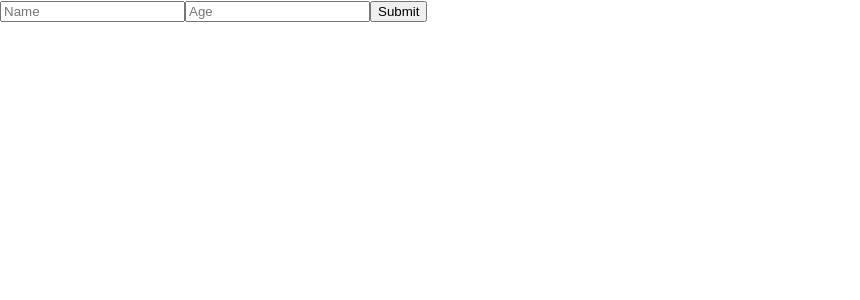
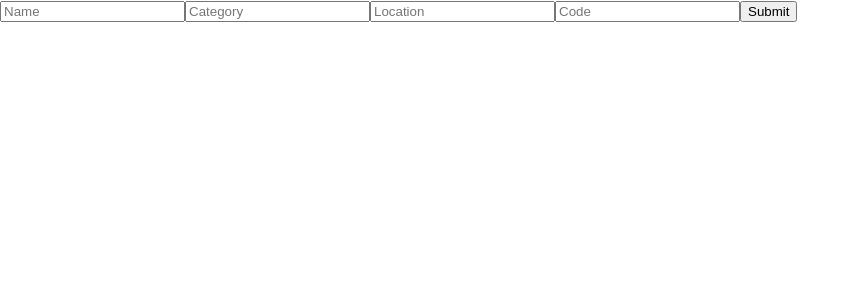
Before and after one commit to AndresOrozcoDev/react-16-firestore, a React (Create React App) app: page / in a window 1280 px wide. Shown: the top 300 px of the page, without its empty margins (0-860 px from the left). Built offline with nearby package versions, Linux system fonts and the light colour scheme.

Commit message:
add setup

```diff
--- a/package.json
+++ b/package.json
@@ -9,6 +9,7 @@
     "firebase": "^10.12.5",
     "react": "^18.3.1",
     "react-dom": "^18.3.1",
+    "react-router-dom": "^6.26.0",
     "react-scripts": "5.0.1",
     "web-vitals": "^2.1.4"
   },
--- a/public/index.html
+++ b/public/index.html
@@ -24,7 +24,7 @@
       work correctly both with client-side routing and a non-root public URL.
       Learn how to configure a non-root public URL by running `npm run build`.
     -->
-    <title>React App</title>
+    <title>Things to do in Medellin</title>
   </head>
   <body>
     <noscript>You need to enable JavaScript to run this app.</noscript>
--- a/src/App.js
+++ b/src/App.js
@@ -1,47 +1,19 @@
-// App.js
-import React, { useState } from 'react';
-import { db } from './firebase-config';
-import { collection, addDoc } from 'firebase/firestore';
+import React from 'react';
+import { BrowserRouter, Routes, Route } from "react-router-dom";
+
+import Attraction from './pages/attraction';
+
 
 function App() {
-  const [name, setName] = useState('');
-  const [age, setAge] = useState('');
-
-  const handleSubmit = async (e) => {
-    e.preventDefault();
-    try {
-      const docRef = await addDoc(collection(db, 'attraction'), {
-        name: name,
-        category: age,
-        location: age,
-        code: age
-      });
-      console.log("Document written with ID: ", docRef.id);
-    } catch (e) {
-      console.error("Error adding document: ", e);
-    }
-  };
 
   return (
-    <div>
-      <form onSubmit={handleSubmit}>
-        <input
-          type="text"
-          placeholder="Name"
-          value={name}
-          onChange={(e) => setName(e.target.value)}
-          required
-        />
-        <input
-          type="number"
-          placeholder="Age"
-          value={age}
-          onChange={(e) => setAge(e.target.value)}
-          required
-        />
-        <button type="submit">Submit</button>
-      </form>
-    </div>
+    <BrowserRouter>
+      <div>
+        <Routes>
+          <Route path="/" element={<Attraction />} />
+        </Routes>
+      </div>
+    </BrowserRouter>
   );
 }
 
--- /dev/null
+++ b/src/components/attractionForm.js
@@ -0,0 +1,63 @@
+import React, { useState } from 'react';
+import { db } from '../firebase-config';
+import { collection, addDoc } from 'firebase/firestore';
+
+
+const attractionForm = () => {
+
+  const [name, setName] = useState('');
+  const [category, setCategory] = useState('');
+  const [location, setLocation] = useState('');
+  const [code, setCode] = useState('');
+
+  const handleSubmit = async (e) => {
+    e.preventDefault();
+    try {
+      const docRef = await addDoc(collection(db, 'attraction'), {
+        name: name,
+        category: category,
+        location: location,
+        code: code
+      });
+      console.log("Document written with ID: ", docRef.id);
+    } catch (e) {
+      console.error("Error adding document: ", e);
+    }
+  };
+
+  return (
+    <form onSubmit={handleSubmit}>
+      <input
+        type="text"
+        placeholder="Name"
+        value={name}
+        onChange={(e) => setName(e.target.value)}
+        required
+      />
+      <input
+        type="text"
+        placeholder="Category"
+        value={category}
+        onChange={(e) => setCategory(e.target.value)}
+        required
+      />
+      <input
+        type="text"
+        placeholder="Location"
+        value={location}
+        onChange={(e) => setLocation(e.target.value)}
+        required
+      />
+      <input
+        type="number"
+        placeholder="Code"
+        value={code}
+        onChange={(e) => setCode(e.target.value)}
+        required
+      />
+      <button type="submit">Submit</button>
+    </form>
+  )
+}
+
+export default attractionForm;
--- /dev/null
+++ b/src/pages/attraction.js
@@ -0,0 +1,15 @@
+import React, { Fragment } from 'react';
+
+import AttractionForm from '../components/attractionForm';
+
+
+const Attraction = () => {
+
+    return (
+        <Fragment>
+            <AttractionForm />
+        </Fragment>
+    )
+}
+
+export default Attraction;
```
Also changed, not shown: src/logo.svg (deleted), 1 other file (tests, documents, lock files or other folders).
